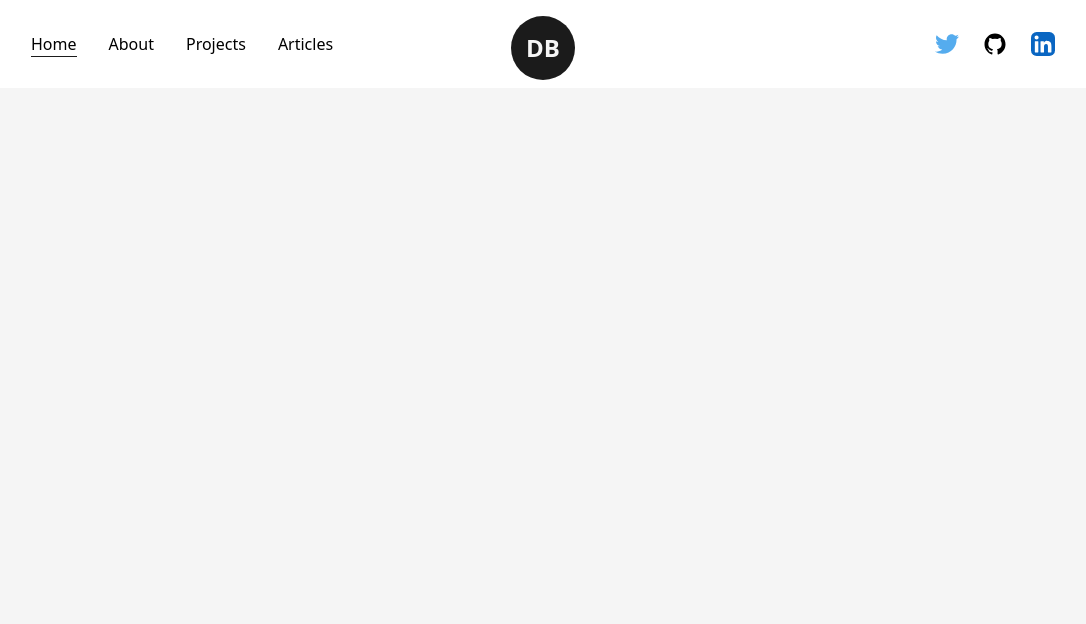
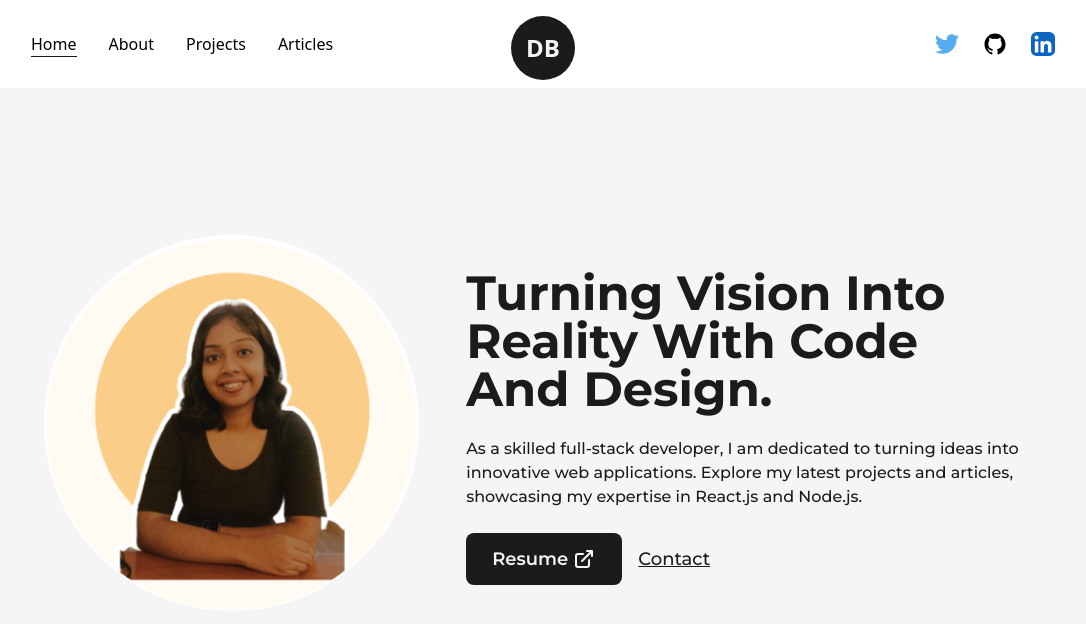
Before and after one commit to Decoder-25/Portfolio-website, a Next.js app: page / in a window 1280 px wide. Shown: the top 624 px of the page, without its empty margins (97-1183 px from the left). Built offline with nearby package versions, Linux system fonts and the light colour scheme.

Commit message:
Added the image, resume and contact in the home page

```diff
--- /dev/null
+++ b/src/components/AnimatedText.js
@@ -0,0 +1,53 @@
+import React from "react";
+import { motion } from "framer-motion";
+
+const quote = {
+  initial: {
+    opacity: 1,
+  },
+  animate: {
+    opacity: 1,
+    transition: {
+      delay: 0.5,
+      staggerChildren: 0.08,
+    },
+  },
+};
+const singleWord = {
+  initial: {
+    opacity: 0,
+    y: 50,
+  },
+  animate: {
+    opacity: 1,
+    y: 0,
+    transition: {
+      duration: 1,
+    },
+  },
+};
+
+const AnimatedText = ({ text, className = "" }) => {
+  return (
+    <div className="w-full mx-auto py-2 flex items-center justify-center text-center overflow-hidden">
+      <motion.h1
+        className={`inline-block w-full text-dark font-bold capitalize text-8xl ${className}`}
+        variants={quote}
+        initial="initial"
+        animate="animate"
+      >
+        {text.split(" ").map((word, index) => (
+          <motion.span
+            key={word + "-" + index}
+            className="inline-block"
+            variants={singleWord}
+          >
+            {word}&nbsp;
+          </motion.span>
+        ))}
+      </motion.h1>
+    </div>
+  );
+};
+
+export default AnimatedText;
--- /dev/null
+++ b/src/components/Layout.js
@@ -0,0 +1,11 @@
+import React from 'react'
+
+const Layout = ({children, className=""}) => {
+  return (
+    <div className={`w-full h-full inline-block z-0 bg-light p-32${className}`}>
+      {children}
+    </div>
+  )
+}
+
+export default Layout
--- a/src/pages/index.js
+++ b/src/pages/index.js
@@ -1,4 +1,10 @@
-import Head from 'next/head'
+import Layout from "@/components/Layout";
+import AnimatedText from "@/components/AnimatedText";
+import Head from "next/head";
+import Image from "next/image";
+import pp from "../../public/images/profile/avatar.png";
+import Link from "next/link";
+import { LinkArrow } from "@/components/Icons";
 
 export default function Home() {
   return (
@@ -7,9 +13,49 @@
         <title>Disha | Portfolio</title>
         <meta name="description" content="Generated by create next app" />
       </Head>
-      <main className=''>
-
+      <main className="flex items-center text-dark w-full min-h-screen">
+        <Layout className="pt-0">
+          <div className="flex items-center justify-start w-full h-full">
+            <div className="w-1/2">
+              <Image
+                src={pp}
+                alt="Disha"
+                className="w-2/3 h-auto mt-[-130px]"
+                style={{ marginLeft: "25%" }}
+              />
+            </div>
+            <div
+              className="w-1/2 flex flex-col items-center self-center mt-[-130px]"
+              style={{ marginRight: "12%" }}
+            >
+              <AnimatedText
+                text="Turning Vision Into Reality With Code And Design. "
+                className="!text-5xl !text-left"
+              />
+              <p className="my-4 text-base font-medium">
+                As a skilled full-stack developer, I am dedicated to turning
+                ideas into innovative web applications. Explore my latest
+                projects and articles, showcasing my expertise in React.js and
+                Node.js.
+              </p>
+              <div className="flex items-center self-start mt-2">
+                <Link
+                  href="/DISHA_BISWAS.pdf"
+                  target={"_blank"}
+                  className="flex items-center bg-dark text-light p-2.5 px-6 rounded-lg text-lg font-semibold hover:bg-light hover:text-dark border-2 border-solid border-transparent hover:border-dark "
+                  download={true}
+                >
+                  Resume <LinkArrow className={"w-6 ml-1"}/>
+                </Link>
+                <Link href="mailto:dishabiswas010@gmail.com" target={"blank"}
+                className="ml-4 text-lg font-medium capitalize text-dark underline">
+                  Contact
+                </Link>
+              </div>
+            </div>
+          </div>
+        </Layout>
       </main>
     </>
-  )
+  );
 }
```
Also changed, not shown: 1 other file (tests, documents, lock files or other folders).
